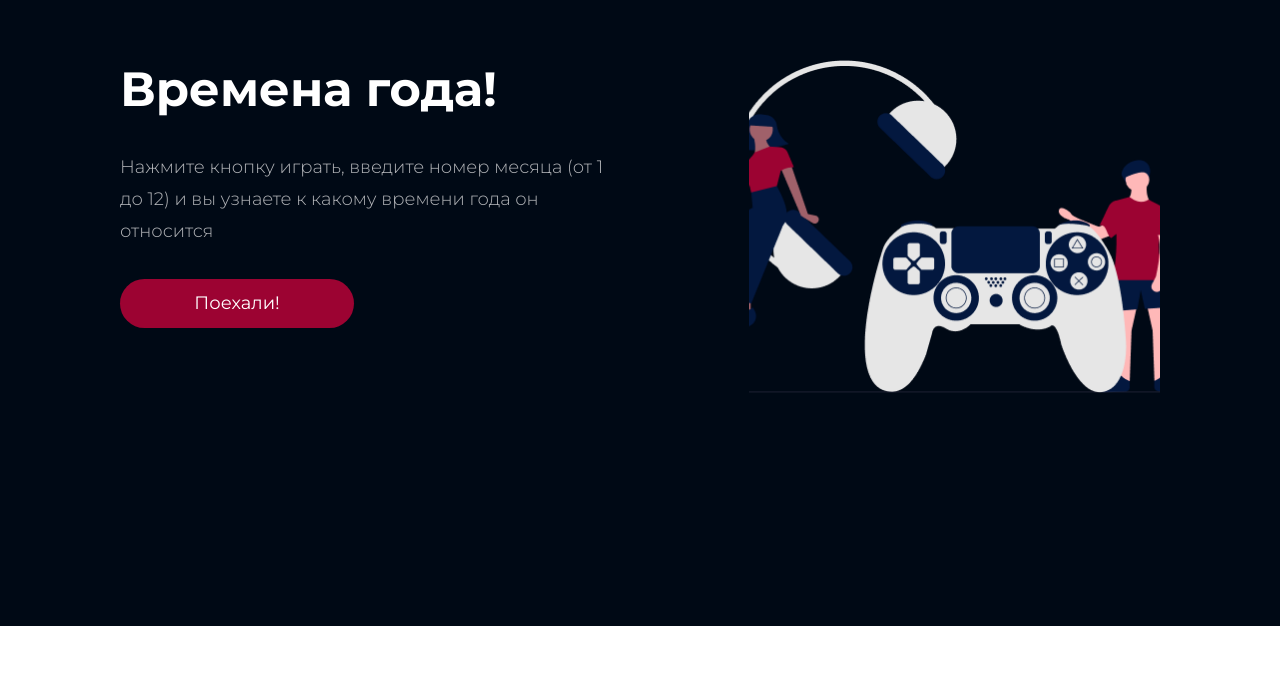
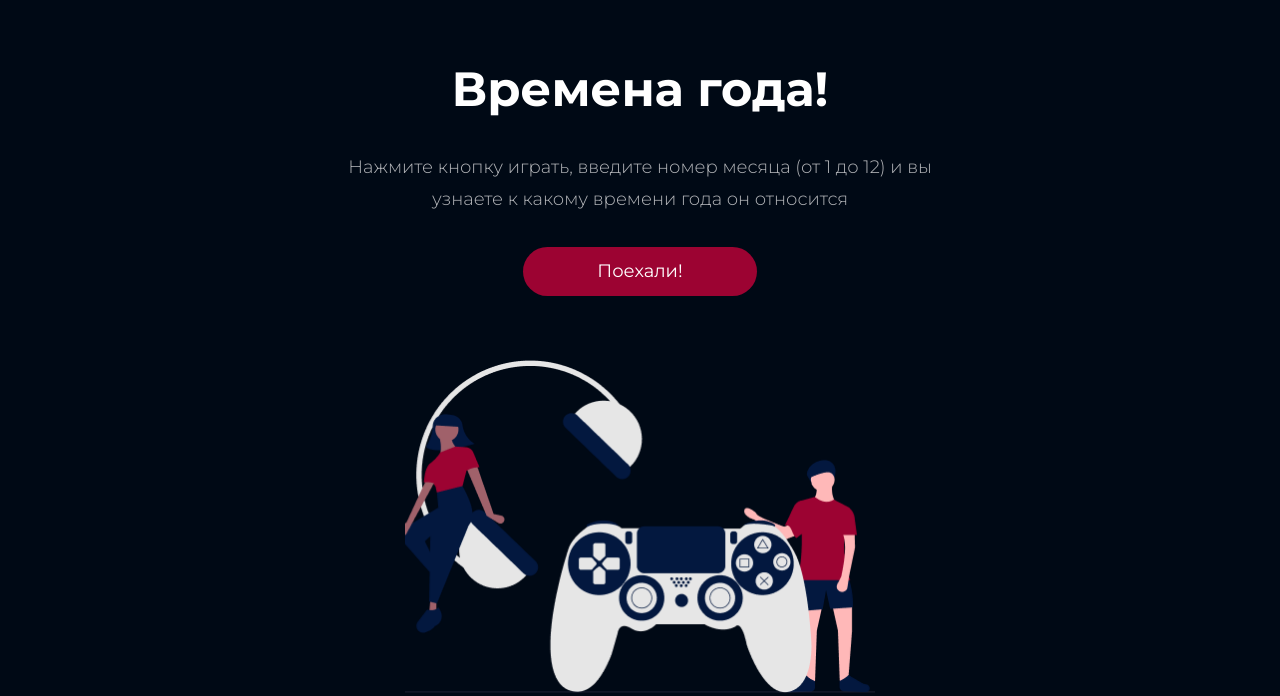
Before and after one commit to DianaSemenova/2-nd-course-hw, a plain HTML site: page index.html in a window 1280 px wide. Shown: the part 2085-2781 px from the top of the page. Before the commit the page ends 2711 px from the top, so only its background shows below. Drawn offline with Linux system fonts and the light colour scheme.

Commit message:
completed the layout of the new block HW-3

```diff
--- a/_mobile.scss
+++ b/_mobile.scss
@@ -29,4 +29,15 @@
     .nav-game {
         grid-template-columns: repeat(auto-fill, minmax(343px, 1fr));
     }
+
+    .game {
+        &-box {
+            padding-top: 51px;
+            padding-bottom: 85px;
+        }
+        &-box__img {
+            width: 344px;
+            height: 236px;
+        }
+    }
 }
--- a/style.scss
+++ b/style.scss
@@ -6,20 +6,33 @@
 
 body {
     font-family: 'Montserrat', sans-serif;
+    background: #000915;
 }
+
 a {
     text-decoration: none;
 }
+
 .center {
-    padding-left: 120px;
-    padding-right: 120px;
+    padding-left: calc(50% - 600px);
+    padding-right: calc(50% - 600px);
 }
+
+@media (max-width: 1440px) {
+    .center {
+        padding-left: 120px;
+        padding-right: 120px;
+    }
+}
+
+
 .header {
     height: 1024px;
     background-image: url(img/fon_header.jpg);
     background-repeat: no-repeat;
     background-position: center;
     background-size: cover;
+
     &__title {
         padding-top: 217px;
         font-style: normal;
@@ -29,6 +42,7 @@ a {
         color: #FFFFFF;
         max-width: 650px;
     }
+
     &__text {
         max-width: 440px;
         font-style: normal;
@@ -39,6 +53,7 @@ a {
         color: rgb(255, 255, 255, .7);
         padding-top: 32px;
         padding-bottom: 44px;
+
         &--bold {
             color: #FFFFFF;
             font-weight: 900;
@@ -63,17 +78,20 @@ a {
 
 .nav-game {
     min-height: 556px;
-    background: #000915;
-    padding: 128px 120px;
+    // padding: 128px 120px;
+    padding-top: 128px;
+    padding-bottom: 128px;
     display: grid;
     gap: 32px;
     grid-template-columns: repeat(auto-fill, minmax(378px, 1fr));
+
     //grid-template-columns: repeat(12, 1fr);
     &__item {
         display: flex;
         justify-content: flex-start;
         align-items: flex-end;
         padding: 32px;
+
         &_1 {
             //grid-column: span 4;
             height: 300px;
@@ -83,6 +101,7 @@ a {
             background-size: cover;
             border-radius: 16px;
         }
+
         &_2 {
             //grid-column: span 4;
             height: 300px;
@@ -92,6 +111,7 @@ a {
             background-position: center;
             background-size: cover;
         }
+
         &_3 {
             //grid-column: span 4;
             height: 300px;
@@ -102,6 +122,7 @@ a {
             background-size: cover;
         }
     }
+
     &__link {
         font-family: 'Montserrat';
         font-style: normal;
@@ -109,20 +130,23 @@ a {
         font-size: 24px;
         line-height: 32px;
         color: #FFFFFF;
+
         &:hover {
             text-decoration: underline;
         }
     }
 }
+
 .game {
     &-box {
-        background: #000915;
         padding-top: 233px;
         padding-bottom: 233px;
         display: flex;
         gap: 135px;
-        justify-content: space-between;
+        align-items: center;
+        flex-wrap: wrap;
     }
+
     &-content {
         &__heading {
             font-style: normal;
@@ -131,6 +155,7 @@ a {
             line-height: 59px;
             color: #FFFFFF;
         }
+
         &__text {
             padding-bottom: 32px;
             max-width: 584px;
@@ -148,8 +173,35 @@ a {
     background-repeat: no-repeat;
     background-position: center;
     background-size: cover;
-    width: 485px;
+    width: 480px;
     height: 333px;
+}
+
+@media (max-width: 1438px) {
+    .game-box__img {
+        width: 470px;
+    }
+}
+
+@media (max-width: 1428px) {
+    .game {
+        &-box {
+            display: flex;
+            flex-direction: column;
+            gap: 64px;
+            justify-content: center;
+            align-items: center;
+        }
+
+        &-content {
+            display: flex;
+            flex-direction: column;
+            align-items: center;
+        }
+        &-content__text {
+            text-align: center;
+        }
+    }
 }
 
 
```
Also changed, not shown: style.css, 1 other file.
